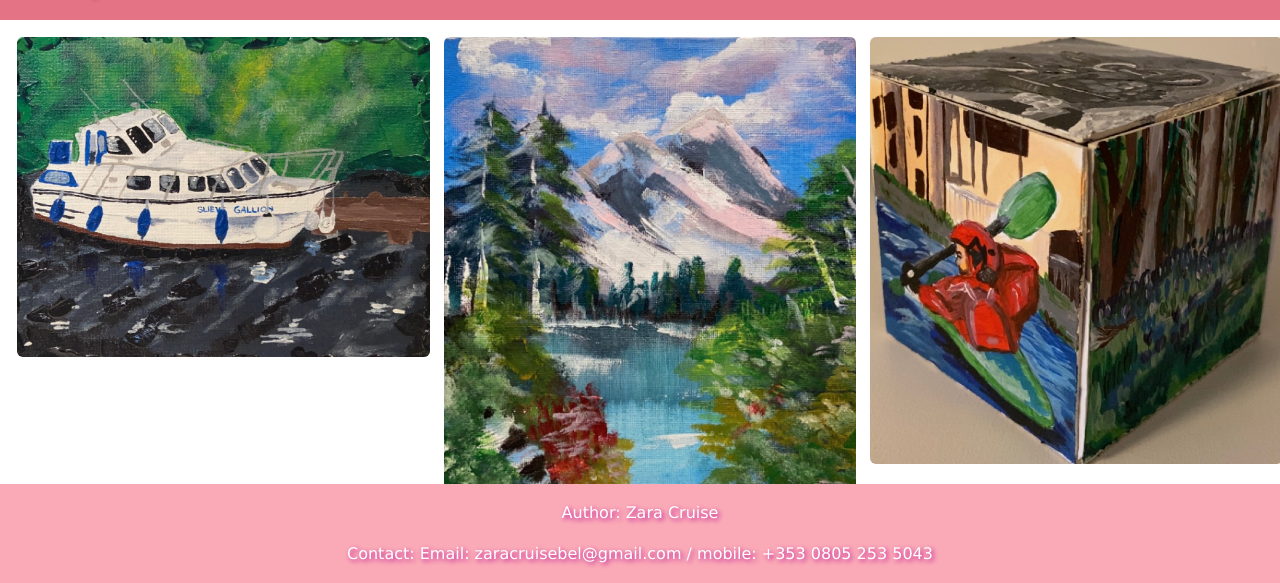
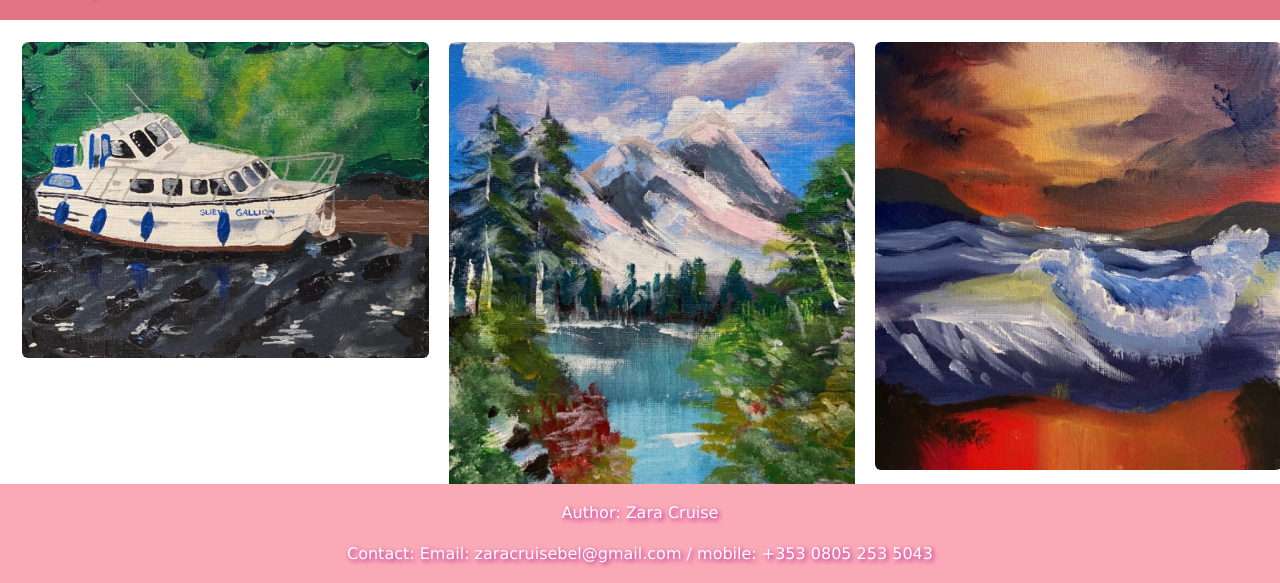
Before and after one commit to Zaracruz/Web-User-Interface-Design, a plain HTML site: page portfolio/paintings.html in a window 1280 px wide. Shown: the part 217-800 px from the top of the page. Drawn offline with Linux system fonts and the light colour scheme.

Commit message:
flex container + tidying

```diff
--- a/portfolio/assets/css/digital.css
+++ b/portfolio/assets/css/digital.css
@@ -14,44 +14,23 @@ body{
       text-shadow: 2px 2px 5px black;
     }
 
-    * {
-        box-sizing: border-box;
+.flex-container {
+        display: flex;
+        flex-wrap: wrap; /* Allows items to wrap onto the next line */
     }
 
-      .column {
-        float: left;
-        width: 33.33%;
-        padding: 5px;
 
+.flex-child {
+        flex: 0 0 33.333%; /* Grow to fill, shrink if needed, base width of 200px */
+        padding: 10px;
+        text-align: center;
+        box-sizing: border-box; /* Includes padding and border in the element's total width */
     }
 
-      /* Clearfix (clear floats) */
-      .row::after {
-        content: "";
-        clear: both;
-        display: table;
-      }
 
-      /*responsive images*/
-      .row {
-    display: flex;
-    flex-wrap: wrap;
-    justify-content: space-between;
-  }
-
-  .column {
-    flex: calc(100% / 3 - 10px);
-    padding: 5px;
-  }
-
-  img {
-    width: 100%;
-    height: auto;
-  }
-
-  @media screen and (max-width: 600px) {
-    .column {
-      flex: 100%;
+ @media (max-width: 600px){
+        .flex-child {
+            flex: 0 0 100%;
         }
     }
 
@@ -114,6 +93,7 @@ body{
     text-shadow: 2px 2px 5px #363637;
   }
 
+
 .sidenav a:hover {
     color: #fdf8f8;
   }
@@ -125,6 +105,7 @@ body{
     font-size: 36px;
     margin-left: 50px;
   }
+
 
   #main {
     transition: margin-left .5s;
--- a/portfolio/assets/css/information.css
+++ b/portfolio/assets/css/information.css
@@ -33,12 +33,15 @@ body{
         color: rgb(195, 193, 193);
       }
 
+
 .topnav a.active {
         background-color: #04AA6D;
         color: white;
       }
 
     /* side bar nav */
+
+
 .sidenav {
         height: 100%;
         width: 0;
--- a/portfolio/assets/css/paintings.css
+++ b/portfolio/assets/css/paintings.css
@@ -74,6 +74,7 @@ header {
     margin-left: 50px;
   }
 
+
 #main {
     transition: margin-left .5s;
     padding: 16px;
@@ -87,43 +88,23 @@ header {
     .sidenav a {font-size: 18px;}
   }
 
-  * {
-    box-sizing: border-box;
+
+.flex-container {
+    display: flex;
+    flex-wrap: wrap; /* Allows items to wrap onto the next line */
 }
 
-  .column {
-    float: left;
-    width: 33.33%;
-    padding: 5px;
+
+.flex-child {
+        flex: 0 0 33.333%; /* Grow to fill, shrink if needed, base width of 200px */
+        padding: 10px;
+        text-align: center;
+        box-sizing: border-box; /* Includes padding and border in the element's total width */
     }
 
-  /* Clearfix (clear floats) */
-  .row::after {
-    content: "";
-    clear: both;
-    display: table;
-  }
-
-  /*responsive images*/
-  .row {
-    display: flex;
-    flex-wrap: wrap;
-    justify-content: space-between;
-  }
-
-  .column {
-    flex: calc(100% / 3 - 10px);
-    padding: 5px;
-  }
-
-  img {
-    width: 100%;
-    height: auto;
-  }
-
-  @media screen and (max-width: 600px) {
-    .column {
-      flex: 100%;
+@media (max-width: 600px){
+    .flex-child {
+        flex: 0 0 100%;
     }
 }
 
--- a/portfolio/assets/css/pencil.css
+++ b/portfolio/assets/css/pencil.css
@@ -87,45 +87,26 @@ header {
     .sidenav a {font-size: 18px;}
   }
 
-  * {
-    box-sizing: border-box;
+.flex-container {
+    display: flex;
+    flex-wrap: wrap; /* Allows items to wrap onto the next line */
 }
 
-  .column {
-    float: left;
-    width: 33.33%;
-    padding: 5px;
+
+.flex-child {
+        flex: 0 0 33.333%; /* Grow to fill, shrink if needed, base width of 200px */
+        padding: 10px;
+        text-align: center;
+        box-sizing: border-box; /* Includes padding and border in the element's total width */
     }
 
-  /* Clearfix (clear floats) */
-  .row::after {
-    content: "";
-    clear: both;
-    display: table;
+
+@media (max-width: 600px){
+    .flex-child {
+        flex: 0 0 100%;
+    }
   }
 
-  /*responsive images*/
-  .row {
-    display: flex;
-    flex-wrap: wrap;
-    justify-content: space-between;
-  }
-
-  .column {
-    flex: calc(100% / 3 - 10px);
-    padding: 5px;
-  }
-
-  img {
-    width: 100%;
-    height: auto;
-  }
-
-  @media screen and (max-width: 600px) {
-    .column {
-      flex: 100%;
-    }
-  }
 
 img {
     width: 100%; /* Make images responsive */
--- a/portfolio/paintings.html
+++ b/portfolio/paintings.html
@@ -11,8 +11,6 @@
                 <h1>Zara Cruise</h1>
                 <h2>Paint Gallery</h2>
             </header>
-
-
 
             <div class="topnav">
                 <div id="mySidenav" class="sidenav">
@@ -32,48 +30,42 @@
 
     <link href ="assets/css/paintings.css" rel="stylesheet">
 
-    <div class="row">
-        <div class="column">
+    <div class="flex-container">
+            <div class="flex-child">
             <img src="assets/img/acrylic1.jpg" alt="" style="width:100%">
             </div>
-        <div class="column">
+            <div class="flex-child">
             <img src="assets/img/acrylic2.jpg" alt="" style="width:100%">
             </div>
-        <div class="column">
+            <div class="flex-child">
+            <img src="assets/img/oilCanvas1.jpg" alt="" style="width:100%">
+            </div>
+            <div class="flex-child">
+                <img src="assets/img/oilCanvas2.jpg" alt="" style="width:100%">
+            </div>
+            <div class="flex-child">
                 <img src="assets/img/cube.jpg" alt="" style="width:100%">
             </div>
+            <div class="flex-child">
+                <img src="assets/img/cubeside1.jpg" alt="" style="width:100%">
             </div>
-
-      <div class="row">
-        <div class="column">
+            <div class="flex-child">
+                <img src="assets/img/cubeside2.jpg" alt="" style="width:100%">
+            </div>
+            <div class="flex-child">
+                <img src="assets/img/cubeside3.jpg" alt="" style="width:100%">
+            </div>
+            <div class="flex-child">
+                <img src="assets/img/cubeside4.jpg" alt="" style="width:100%">
+            </div>
+            <div class="flex-child">
+                <img src="assets/img/cubeside5.jpg" alt="" style="width:100%">
+            </div>
+            <div class="flex-child">
+                <img src="assets/img/oilCanvas2.jpg" alt="" style="width:100%">
+            </div><div class="flex-child">
                 <img src="assets/img/watercolorpaint.jpg" alt="" style="width:100%">
             </div>
-        <div class="column">
-            <img src="assets/img/cubeside1.jpg" alt="" style="width:100%">
-          </div>
-          <div class="column">
-            <img src="assets/img/cubeside2.jpg" alt="" style="width:100%">
-          </div>
-        </div>
-
-        <div class="row">
-          <div class="column">
-            <img src="assets/img/cubeside3.jpg" alt="" style="width:100%">
-          </div>
-          <div class="column">
-            <img src="assets/img/cubeside4.jpg" alt="" style="width:100%">
-          </div>
-          <div class="column">
-            <img src="assets/img/cubeside5.jpg" alt="" style="width:100%">
-          </div>
-        </div>
-
-        <div class="row">
-            <div class="column">
-              <img src="assets/img/oilCanvas1.jpg" alt="" style="width:100%">
-          </div>
-          <div class="column">
-            <img src="assets/img/oilCanvas2.jpg" alt="" style="width:100%">
         </div>
 
 
```
Also changed, not shown: portfolio/digital.html (+5 -5 lines), portfolio/pencil.html (+6 -9 lines), portfolio/assets/css/index.css (indentation only), portfolio/index.html (indentation only), portfolio/info.html (indentation only). Lines whose indentation alone changed are shown as unchanged.
